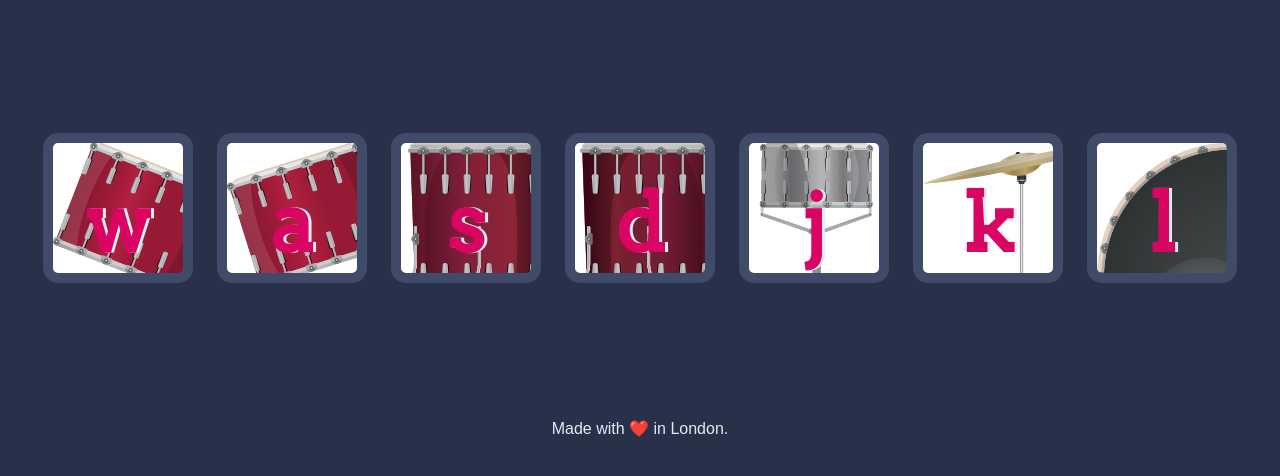
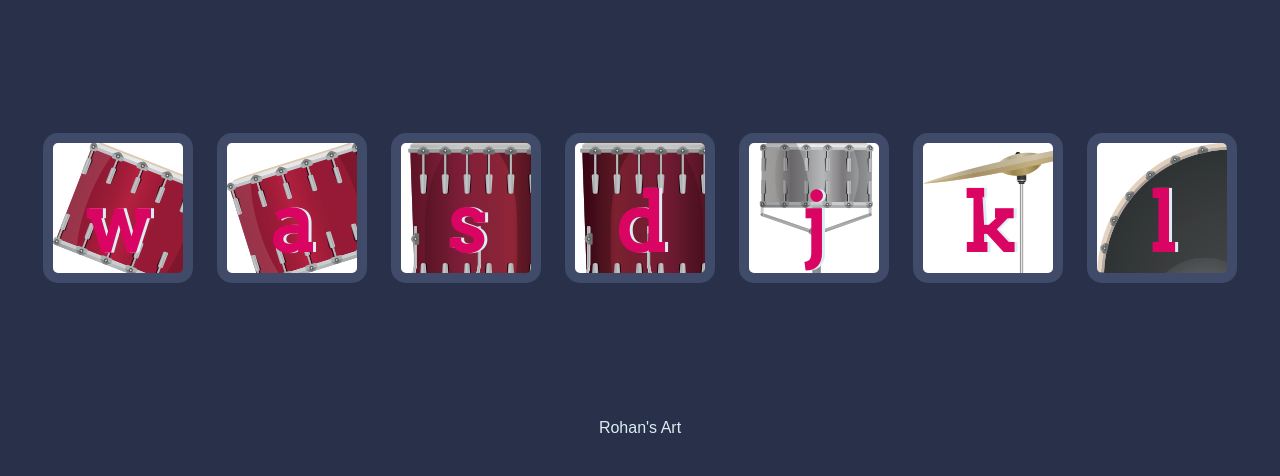
Before and after one commit to rohansthaart/drumkit, a plain HTML site: page index.html in a window 1280 px wide. Shown: the part 156-632 px from the top of the page. Drawn offline with Linux system fonts and the light colour scheme.

Commit message:
Update index.html

```diff
--- a/index.html
+++ b/index.html
@@ -23,7 +23,7 @@
 
 
   <footer>
-    Made with ❤️ in London.
+    Rohan's Art
   </footer>
   <script src="index.js" charset="utf-8"></script>
 </body>
```
